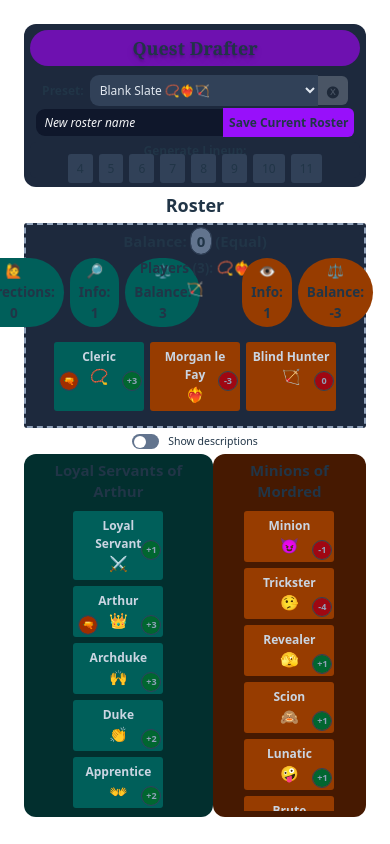
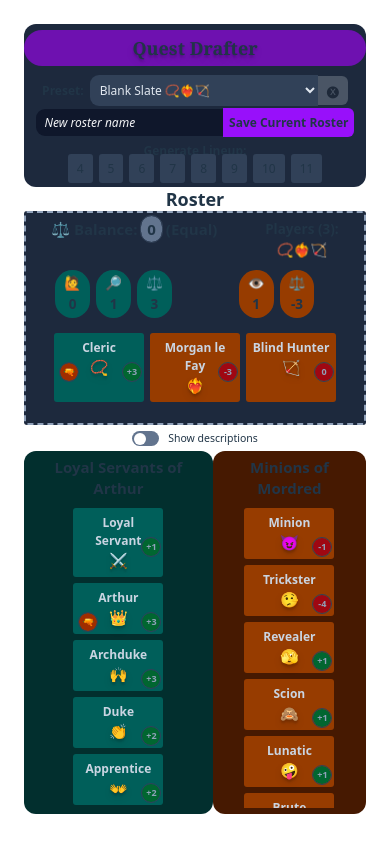
Before and after one commit to Talberon/quest-app, a React (Vite) app: page / in a window 390 px wide. Built offline with nearby package versions, Linux system fonts and the light colour scheme.

Commit message:
Mobile layout adjustments

```diff
--- a/src/App.tsx
+++ b/src/App.tsx
@@ -27,7 +27,7 @@ function App() {
 
   return (
     <div className=''>
-      <div className="sticky top-1 z-10 bg-slate-800 rounded-2xl p-2 shadow-gray-900">
+      <div className="sticky top-1 z-10 bg-slate-800 rounded-2xl py-2 shadow-gray-900">
         <div className="z-10 mb-3 text-shadow-lg text-2xl font-bold font-serif bg-purple-800 p-2 rounded-full">
           Quest Drafter
         </div>
--- a/src/components/role-card.tsx
+++ b/src/components/role-card.tsx
@@ -39,7 +39,7 @@ export function RoleCard(props: RoleCardProps) {
       <h2 className="text-md md:text-lg font-bold text-slate-300">
         {props.role.displayName}
       </h2>
-      <div className="md:text-5xl text-xl">{props.role.image}</div>
+      <div className="md:text-5xl text-xl text-shadow-lg rounded-full mx-8">{props.role.image}</div>
       {props.showDescription && (
         <div className="flex grow justify-center bg-slate-800 opacity-40 rounded p-2 m-1">
           <p className="align-middle self-center opacity-100 text-slate-200">
--- a/src/components/roster-respository.tsx
+++ b/src/components/roster-respository.tsx
@@ -70,7 +70,7 @@ export function RosterRepository({
       </div>
 
       <div className="bg-slate-800 rounded-lg my-1">
-        <span className='font-semibold'>Generate Lineup:</span>{' '}
+        <span className='font-semibold select-none'>Generate Lineup:</span>{' '}
         {[4, 5, 6, 7, 8, 9, 10, 11].map((numPlayers) => (
           <span
             key={numPlayers}
--- a/src/components/roster.tsx
+++ b/src/components/roster.tsx
@@ -47,16 +47,15 @@ export function Roster(props: RosterProps) {
     return () => window.removeEventListener('resize', handleResize)
   }, [])
 
-  const showDescription = width >= 768
+  const hasLargeScreen = width >= 768
 
   return (
     <div>
-      <h2 className="text-2xl font-bold m-2">
-        Roster{rosterIsModified && '*'}
-      </h2>
-      <div className="rounded bg-slate-800 border-dashed border-slate-400 border-2 min-w-30 min-h-30 mb-2">
-        <h2 className="text-xl font-bold m-2">
-          Balance:{' '}
+      <h2 className="text-2xl font-bold">Roster{rosterIsModified && '*'}</h2>
+      <div className="rounded bg-slate-800 border-dashed border-slate-400 border-2 min-w-30 min-h-30 mb-2 p-2">
+        <div className="flex flex-wrap gap-3 mb-3">
+          <span className="grow text-xl font-bold">
+            ⚖️ Balance:{' '}
             <span
               className={`rounded-full px-2 py-1 font-bold outline-slate-700 outline-1 w-8 h-8 ${balance > 0 ? 'bg-green-800' : balance === 0 ? 'bg-slate-500' : 'bg-red-800'}`}
             >
@@ -67,37 +66,10 @@ export function Roster(props: RosterProps) {
               : balance == 0
                 ? '(Equal)'
                 : '(Evil-favoured)'}
-        </h2>
-        <h3 className="grid grid-cols-3 text-lg font-bold">
-          {/* Good Meta Info */}
-          <span className="flex gap-2 justify-center">
-            <span className="bg-teal-800 rounded-full py-1 px-3">
-              🙋 Corrections:{' '}
-              {draftedRoles.reduce(
-                (prev, curr) => (prev += curr.correction),
-                0
-              )}
-            </span>
-            <span className="bg-teal-800 rounded-full py-1 px-3">
-              🔎 Info:{' '}
-              {draftedRoles.reduce(
-                (prev, curr) =>
-                  (prev += curr.alignment === 'GOOD' ? curr.information : 0),
-                0
-              )}
-            </span>
-            <span className="bg-teal-800 rounded-full py-1 px-3">
-              ⚖️ Balance:{' '}
-              {draftedRoles.reduce(
-                (prev, curr) =>
-                  (prev += curr.alignment === 'GOOD' ? curr.balance : 0),
-                0
-              )}
-            </span>
           </span>
           {/* Shared Meta Info */}
-          <span>
-            Players ({draftedRoles.length}):{' '}
+          <span className="grow text-lg font-semibold">
+            Players ({draftedRoles.length}):{hasLargeScreen ? '' : <br />}{' '}
             <span>
               {draftedRoles
                 .sort((a, b) => a.balance - b.balance)
@@ -106,10 +78,39 @@ export function Roster(props: RosterProps) {
                 .join('')}
             </span>
           </span>
+        </div>
+        <h3 className="grid grid-cols-2 text-lg font-bold">
+          {/* Good Meta Info */}
+          <span className="flex gap-2 justify-center">
+            <span className="bg-teal-800 rounded-full py-1 px-3">
+              🙋{hasLargeScreen ? ' Corrections:' : <br />}{' '}
+              {draftedRoles.reduce(
+                (prev, curr) => (prev += curr.correction),
+                0
+              )}
+            </span>
+            <span className="bg-teal-800 rounded-full py-1 px-3">
+              🔎{hasLargeScreen ? ' Info:' : <br />}{' '}
+              {draftedRoles.reduce(
+                (prev, curr) =>
+                  (prev += curr.alignment === 'GOOD' ? curr.information : 0),
+                0
+              )}
+            </span>
+            <span className="bg-teal-800 rounded-full py-1 px-3">
+              ⚖️{hasLargeScreen ? ' Balance:' : <br />}{' '}
+              {draftedRoles.reduce(
+                (prev, curr) =>
+                  (prev += curr.alignment === 'GOOD' ? curr.balance : 0),
+                0
+              )}
+            </span>
+          </span>
+
           {/* Evil Meta Info */}
           <span className="flex gap-2 justify-center">
             <span className="bg-amber-800 rounded-full py-1 px-3">
-              👁️ Info:{' '}
+              👁️{hasLargeScreen ? ' Info:' : <br />}{' '}
               {draftedRoles.reduce(
                 (prev, curr) =>
                   (prev += curr.alignment === 'EVIL' ? 0 : curr.information),
@@ -117,7 +118,7 @@ export function Roster(props: RosterProps) {
               )}
             </span>
             <span className="bg-amber-800 rounded-full py-1 px-3">
-              ⚖️ Balance:{' '}
+              ⚖️{hasLargeScreen ? ' Balance:' : <br />}{' '}
               {draftedRoles.reduce(
                 (prev, curr) =>
                   (prev += curr.alignment === 'EVIL' ? curr.balance : 0),
@@ -141,7 +142,7 @@ export function Roster(props: RosterProps) {
                   zone="roster"
                   key={role.id}
                   role={role}
-                  showDescription={showDescription}
+                  showDescription={hasLargeScreen}
                   hasBeenDrafted={false}
                 />
               )
```
Lines whose indentation alone changed are shown as unchanged.
